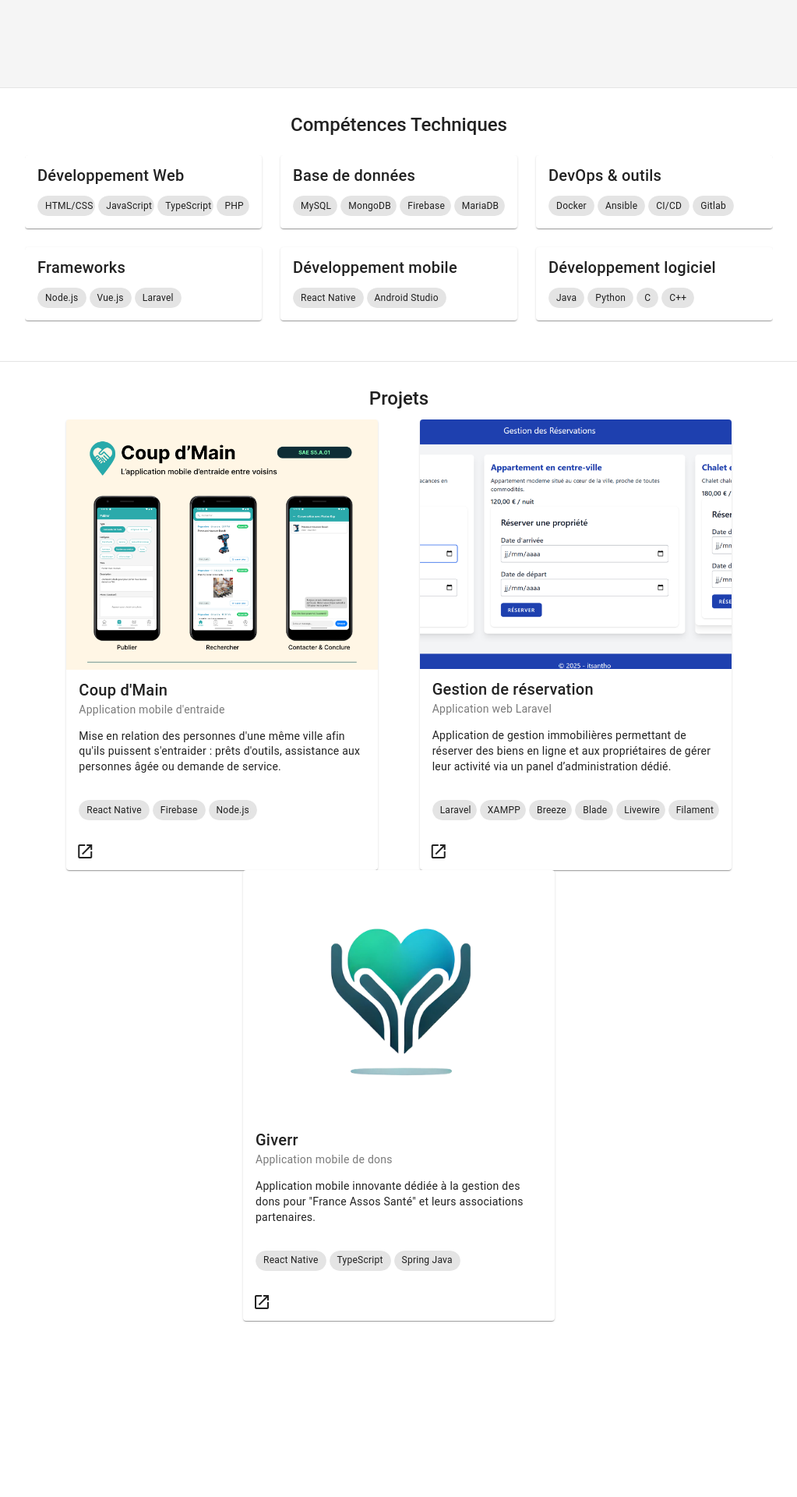
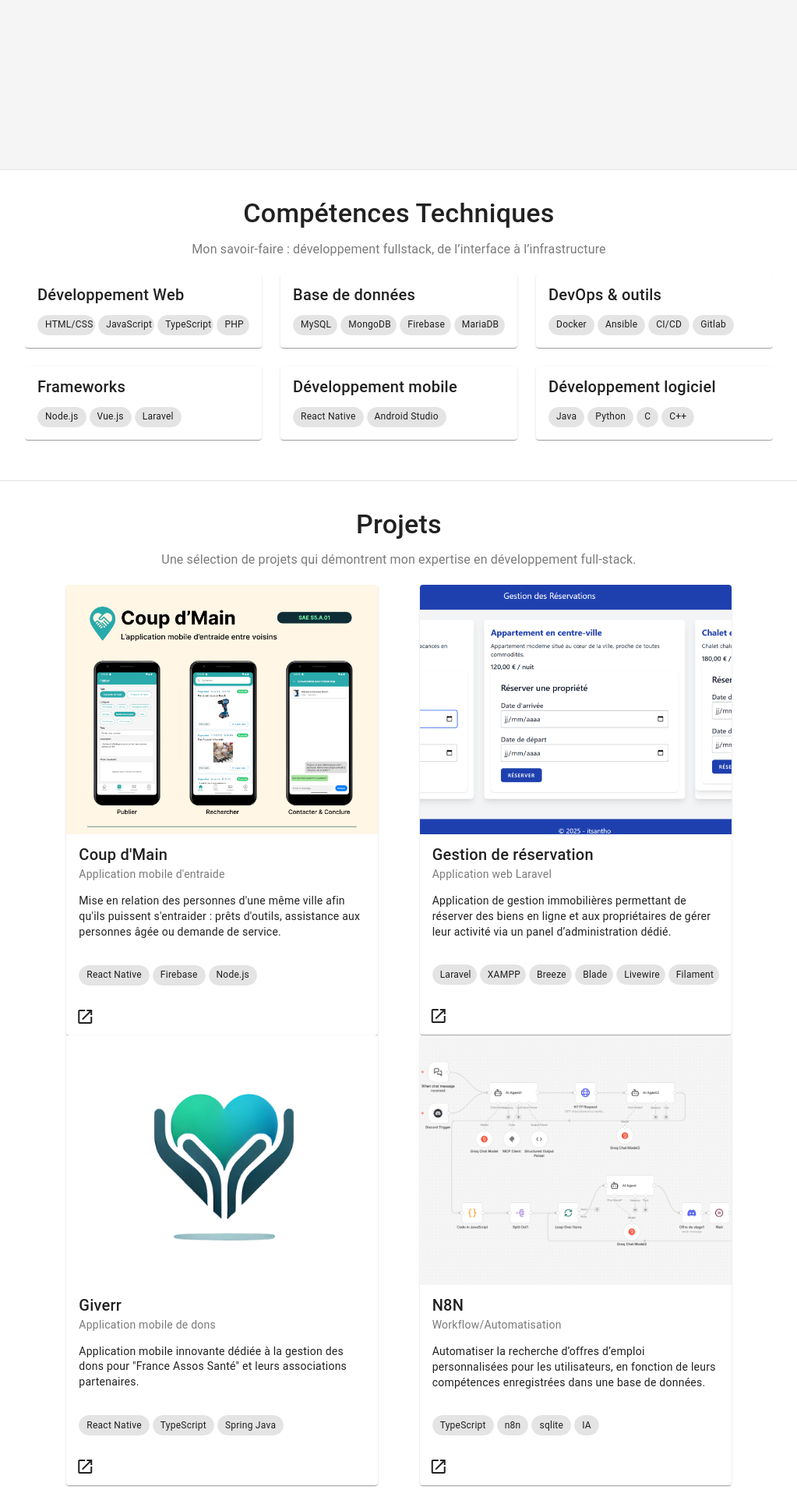
Before and after one commit to itsantho/e-portfolio, a Vue app: page / in a window 1280 px wide. Shown: the part 1920-3840 px from the top of the page at 78% size, without its empty margins (128-1151 px from the left). Before the commit the page ends 3634 px from the top, so only its background shows below. Built offline with nearby package versions, Linux system fonts and the light colour scheme; a small style sheet from the web is missing.

Commit message:
subtitle for skills and projects

```diff
--- a/src/main.ts
+++ b/src/main.ts
@@ -15,9 +15,6 @@ import { createApp } from 'vue'
 
 // Styles
 import 'unfonts.css'
-//import '@mdi/font/css/materialdesignicons.css'
-
-
 
 const app = createApp(App)
 
--- a/src/views/Skills.vue
+++ b/src/views/Skills.vue
@@ -2,9 +2,10 @@
 <template>
 
     <v-card flat class="mx-auto bg-transparent w-75">
-      <v-card-title class="d-flex mt-5 justify-center text-h5 ">
+      <v-card-title class="d-flex mt-5 justify-center text-h4 ">
         Compétences Techniques
       </v-card-title>
+      <v-card-subtitle class="d-flex text-subtitle-1 mb-5 justify-center">Mon savoir-faire : développement fullstack, de l’interface à l’infrastructure</v-card-subtitle>
       <v-card flat class="mx-auto mt-3 mb-5" >
         <v-row class="mb-5" >
         <v-col cols="6" md="4">
--- a/src/views/Work.vue
+++ b/src/views/Work.vue
@@ -9,9 +9,10 @@ const networks = [
 <template>
 
   <v-card flat class="mx-auto bg-transparent w-75" >
-    <v-card-title class="d-flex mt-5 justify-center text-h5 ">
+    <v-card-title class="d-flex mt-5 justify-center text-h4 ">
       Projets
     </v-card-title>
+    <v-card-subtitle class="d-flex text-subtitle-1 mb-5 justify-center">Une sélection de projets qui démontrent mon expertise en développement full-stack.</v-card-subtitle>
     <v-card flat class="mx-auto">
       <v-row no-gutters class="mb-5" justify="space-evenly">
         <v-col cols="auto">
@@ -71,6 +72,24 @@ const networks = [
             <v-btn density="default" icon="mdi-open-in-new" flat target="_blank" href="https://github.com/Francuz4520/SAE-S5-coupd-main"></v-btn>
           </v-card>
         </v-col>
+        <v-col cols="auto">
+          <v-card max-width="400">
+            <v-img  src="../assets/n8n.png" ></v-img>
+            <v-card-item>
+              <v-card-title>N8N</v-card-title>
+              <v-card-subtitle class="d-flex">Workflow/Automatisation </v-card-subtitle>
+            </v-card-item>
+          <v-card-text>Automatiser la recherche d’offres d’emploi personnalisées pour les utilisateurs, en fonction de leurs compétences enregistrées dans une base de données.
+            </v-card-text>
+            <v-card-text class="d-flex align-center ga-1">
+              <v-chip size="small">TypeScript</v-chip>
+              <v-chip size="small">n8n</v-chip>
+              <v-chip size="small">sqlite</v-chip>
+              <v-chip size="small">IA</v-chip>
+            </v-card-text>
+            <v-btn density="default" icon="mdi-open-in-new" flat target="_blank" href="https://github.com/Francuz4520/SAE-S5-coupd-main"></v-btn>
+          </v-card>
+        </v-col>
       </v-row>
   </v-card>
 </v-card>
```
Also changed, not shown: src/assets/n8n.png (added).
